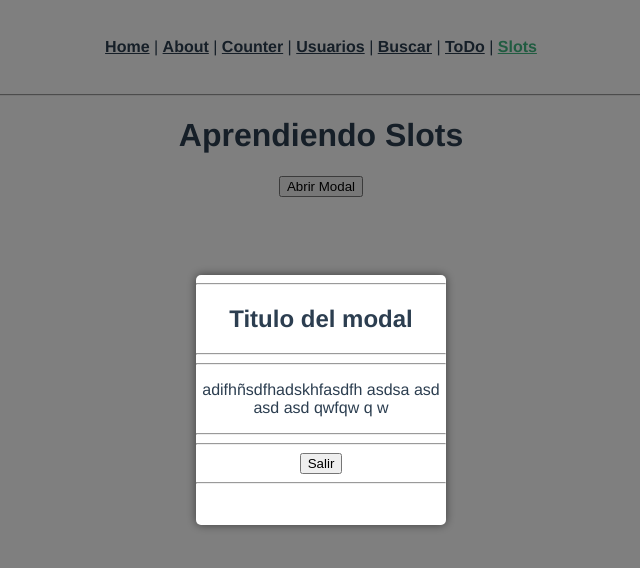
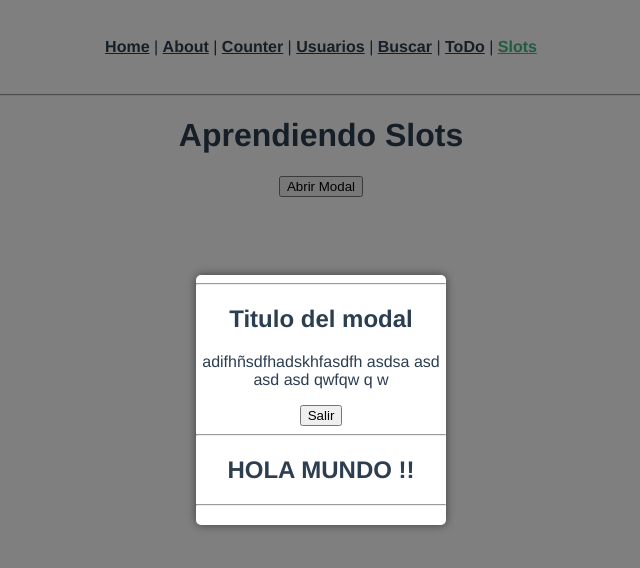
Before and after one commit to jescolargonzalez/08-composition-api, a Vue app: page /#/slots in a window 1280 px wide. Both pictures are taken after a click on the button "Abrir Modal". Shown: the top 568 px of the page, without its empty margins (319-959 px from the left). Built offline with nearby package versions, Linux system fonts and the light colour scheme.

Commit message:
scoped slots

```diff
--- a/src/components/Modal.vue
+++ b/src/components/Modal.vue
@@ -3,18 +3,22 @@
     <div class="modal-container">
         <hr>
         <slot name="header"/>
-        <hr>
-
-        <hr><!-- <slot/> -->
+        <!-- <slot/> -->
         <slot name="body">
             <!--Recibimos el SLOT-->
             <div class="center"> <!-- Envolver para aplicar css -->
                 Esto aparecera si no tenemos contenido.
             </div>
         </slot>
+
+        <slot name="footer"/>
         <hr>
-        <hr>
-        <slot name="footer"/>
+        <!-- variable asignada a slot -->
+        <slot name="exposed" :newTitle="newTitle">
+            <!--ver props-->
+            <h2> {{ slot.props }} </h2>
+            <h2> {{ slot.props.newTitle }} </h2>
+        </slot>
         <hr>
     </div>
 </div>
@@ -22,17 +26,20 @@
 
 <script>
 export default {
-    props:{
-        title:{
-            type:String,
-            required:true
-        }
-    },
+    props:['title'],
+        //  title:{
+        //    type:String,
+        //    required:true
+        //  }
+
     emits: ['on:close'],
 // diferencia entre atributo y property : si esta definida en el setup.
 // props se reciben como argumento y pueden ser utilizadas y si no esta definida en el setup se considera atributo
     setup( props, context ){
-
+        console.log({props, context})
+        return{
+            newTitle: props.title?.toUpperCase()
+        }
     }
 }
 </script>
--- a/src/views/CustomSlots.vue
+++ b/src/views/CustomSlots.vue
@@ -15,6 +15,9 @@
     </template>
     <template v-slot:body>
         <p>adifhñsdfhadskhfasdfh asdsa asd asd asd qwfqw q w</p>
+    </template>
+    <template v-slot:exposed="{ newTitle }">
+        <h2>{{newTitle}} !! </h2>
     </template>
 </modal>
 </template>
```
